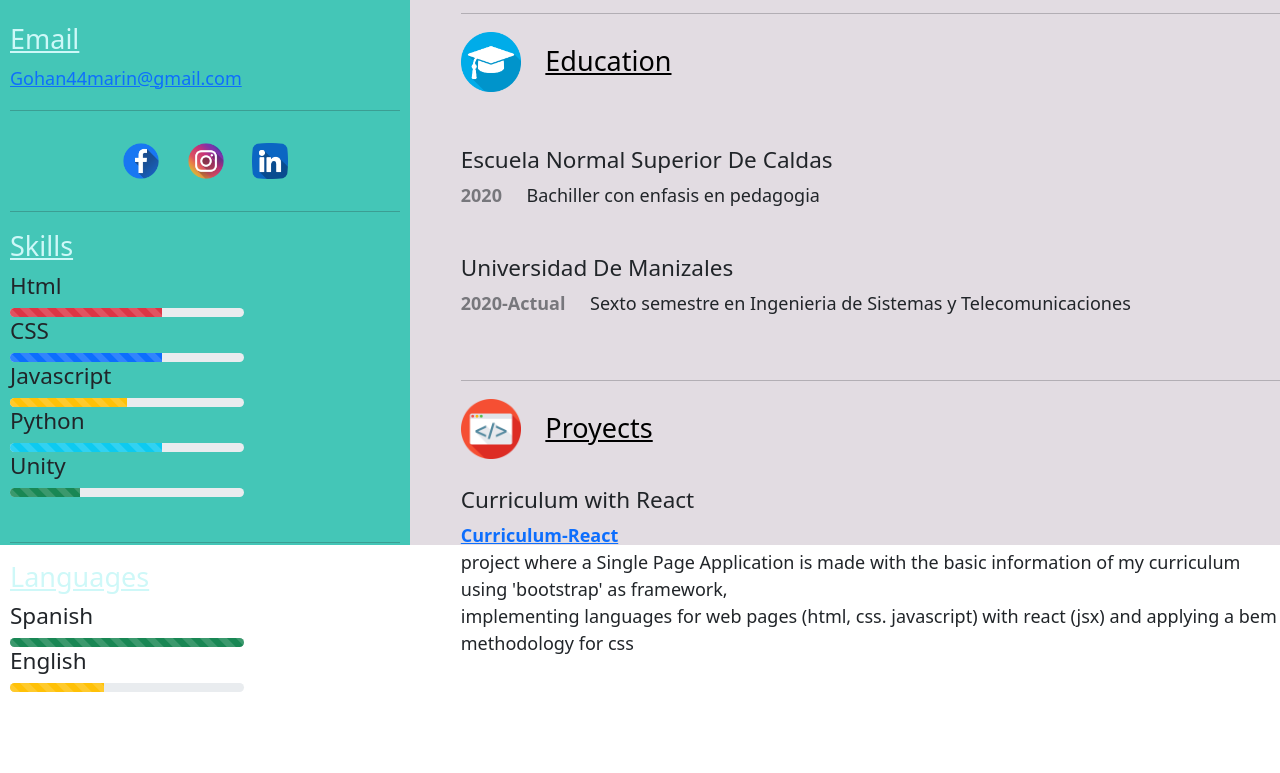
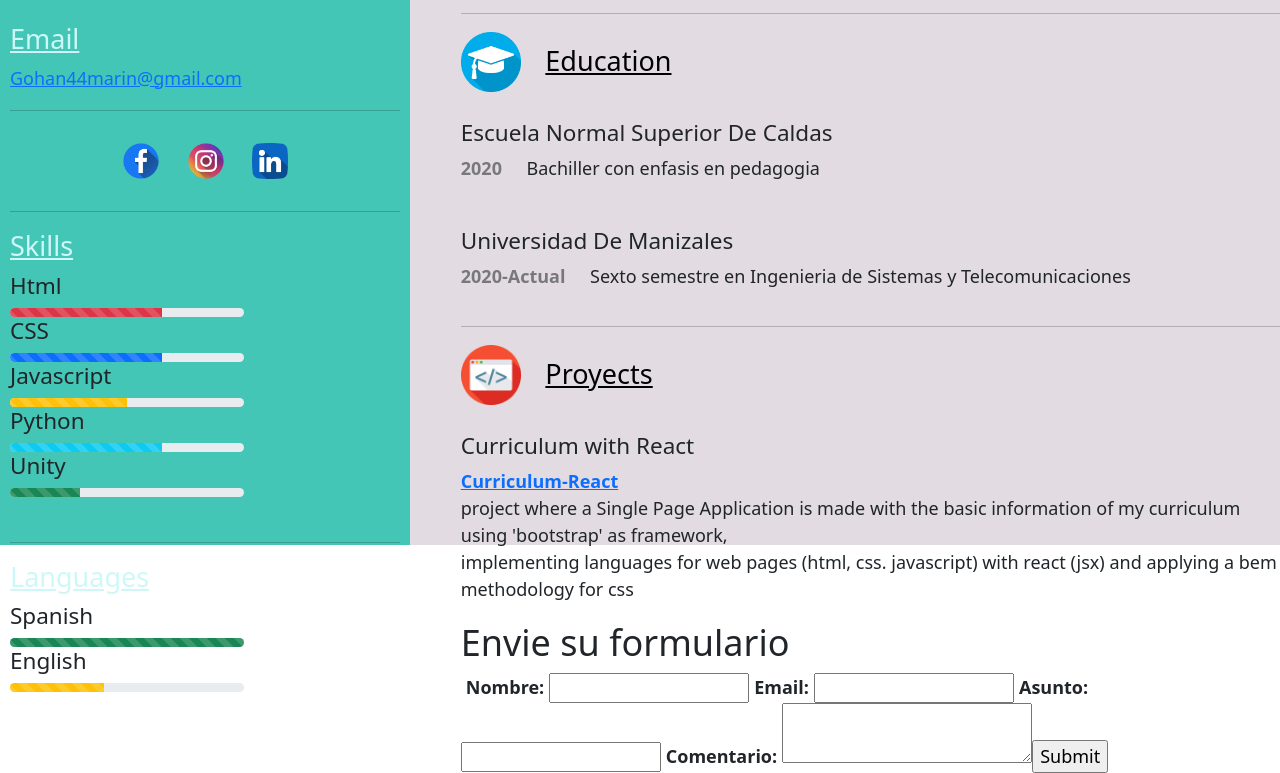
Before and after one commit to MARIN4444/curriculum-react, a React (Create React App) app: page / in a window 1280 px wide. Shown: the part 255-1028 px from the top of the page. Before the commit the page ends 947 px from the top, so only its background shows below. Built offline with nearby package versions, Linux system fonts and the light colour scheme.

Commit message:
se agrega el componente formulario y sus estilos

```diff
--- a/src/App.css
+++ b/src/App.css
@@ -104,3 +104,18 @@ h5.skill_bar{
   display:flex;
   gap:3%;
 }
+
+.Form_input{
+  width: 200px;
+  height: 30px;
+  font-size: 16px;
+}
+
+.Form_label{
+  padding-right: 5px;
+  padding-left: 5px;
+}
+.Form_comments{
+  height: 60px;
+  width: 250px;
+}
--- a/src/App.js
+++ b/src/App.js
@@ -2,6 +2,7 @@ import './App.css';
 import { AboutMe } from './components/AboutMe';
 import { ContactDetails } from './components/ContactDetails';
 import { Education } from './components/Education';
+import { FormContact } from './components/FormContact';
 import { Me } from './components/Me';
 import { Proyects } from './components/Proyects';
 import { Skills } from './components/Skills';
@@ -30,6 +31,7 @@ function App() {
             <Education/>
             <hr/>
             <Proyects/>
+            <FormContact/>
           </div>
         </div>
       </div>
--- a/src/components/Education.js
+++ b/src/components/Education.js
@@ -9,7 +9,6 @@ export const Education = () => {
         <img src={img.education}  className='img_right'></img>
         <h4 className='education_tittle--position'>Education</h4>
       </div>
-      <br/>
       <br/>
       <div >
         <h5>Escuela Normal Superior De Caldas</h5>
@@ -26,7 +25,6 @@ export const Education = () => {
           <p className='education_text--text'>Sexto semestre en Ingenieria de Sistemas y Telecomunicaciones</p>
         </div>
       </div>
-      <br/>
     </div>
 
   )
--- /dev/null
+++ b/src/components/FormContact.js
@@ -0,0 +1,25 @@
+import React from 'react'
+
+export const FormContact = () => {
+  return (
+    <div>
+
+        <h2>Envie su formulario</h2>
+        <form action="https://formsubmit.co/gohan44marin@gmail.com" method="POST" >
+            <label className='Form_label' for="Nombre"><b>Nombre: </b></label>
+            <input className='Form_input' type="text" name="name"></input>
+
+            <label className='Form_label' for="Email"><b>Email: </b> </label>
+            <input className='Form_input' type="text" name="email"></input>
+
+            <label className='Form_label' for="Asunto"><b>Asunto: </b></label>
+            <input className='Form_input' type="text" name="subject"></input>
+
+            <label className='Form_label' for="Comentario"><b>Comentario: </b></label>
+            <textarea className='Form_comments' name="comments"></textarea>
+
+            <input type="submit" name="Enviar"></input>
+        </form>
+    </div>
+  )
+}
```
